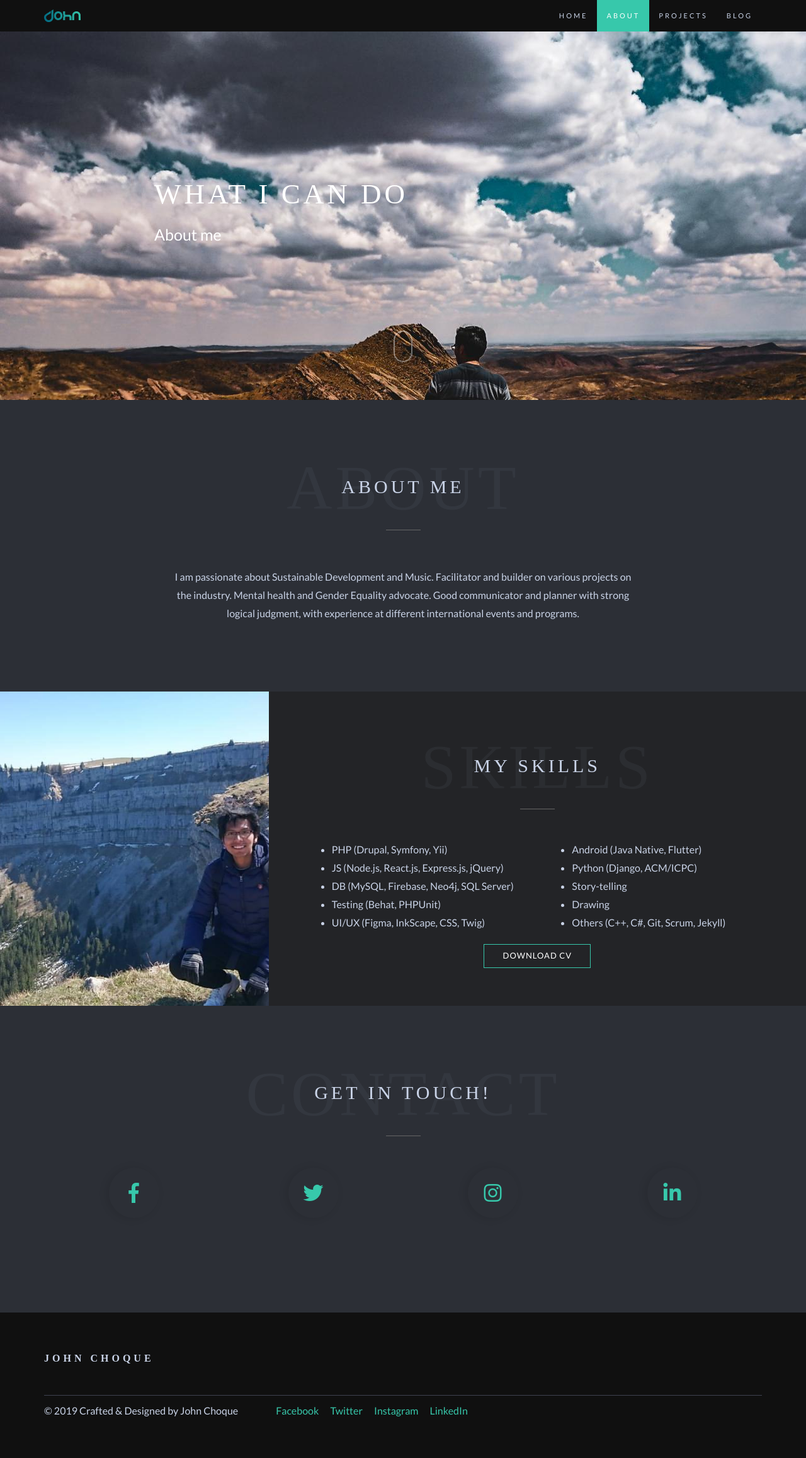
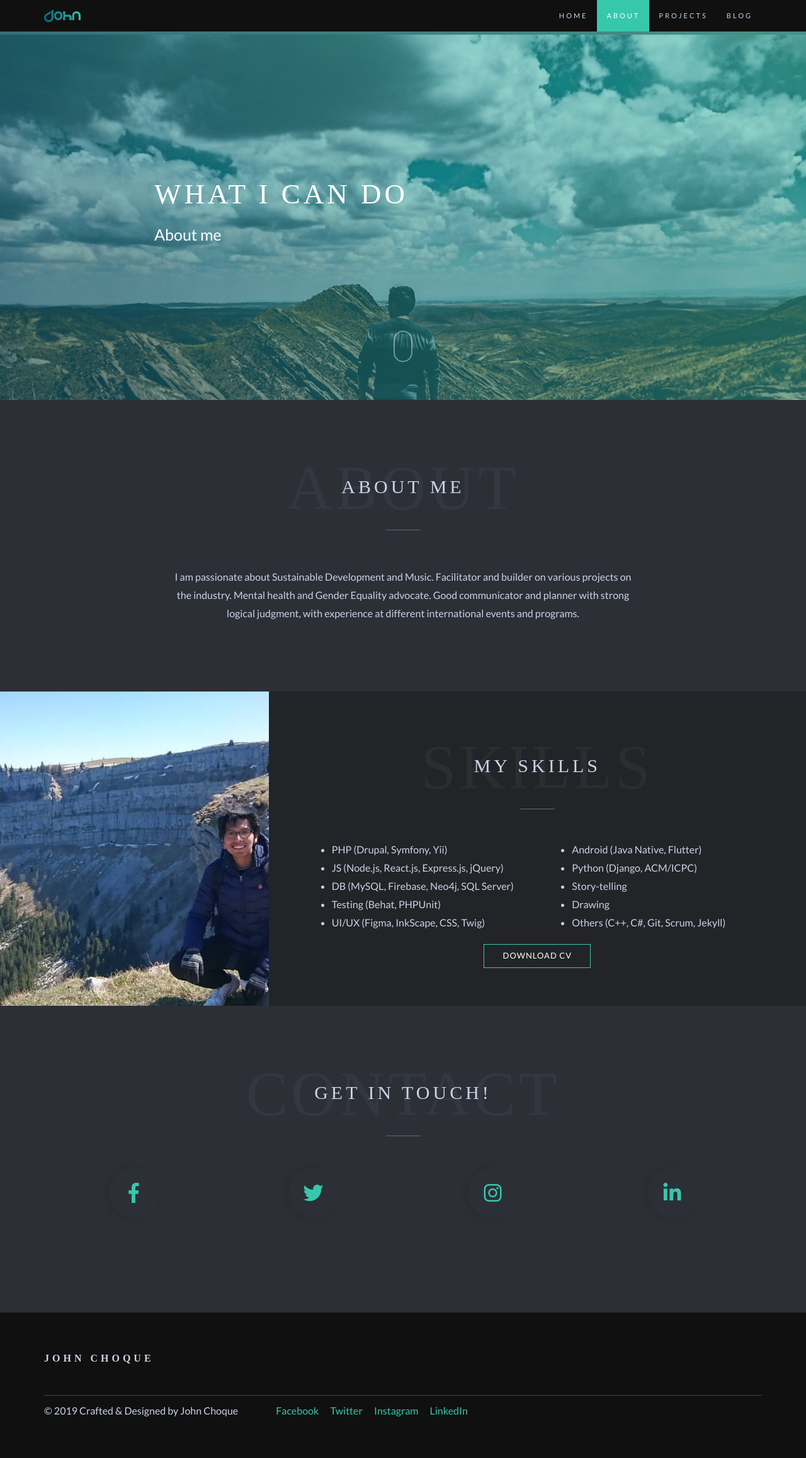
Before and after one commit to thethoughtfulmillennial/thethoughtfulmillennial.github.io, a Jekyll site: the page built from about.html, in a window 1280 px wide. Shown: the whole page at 63% size. Built offline with Jekyll 4.4.1, drawn with Linux system fonts in a browser that asks for light colours; some web fonts are replaced; a script that is not in the unit is left out.

Commit message:
Fixing header for about.

```diff
--- a/about.html
+++ b/about.html
@@ -6,7 +6,7 @@
 
 <!-- Hero start -->
 
-<section class="hero-header module-image js-height-full" style="background: url('../assets/images/header__about.jpg') no-repeat fixed #5b5963">
+<section id="home" class="hero-header module-image js-height-full" style="background: url('../assets/images/header__about.jpg') no-repeat fixed #5b5963">
 	<div class="intro">
 		<h1>What I can do</h1>
 		<div class="who-creates">About me</div>
--- a/assets/css/style.css
+++ b/assets/css/style.css
@@ -510,7 +510,6 @@
 /* ---------------------------------------------- */
 
 #home {
-	background: url("../images/home2.jpg");
 	background-color: #5b5963;
 	background-attachment: fixed;
 	background-repeat: no-repeat;
@@ -1744,8 +1743,8 @@
 .hero-header {
 	padding: 0;
 	position: relative;
-	-webkit-background-size: cover;
-	   -moz-background-size: cover;
-	     -o-background-size: cover;
-	        background-size: cover;
-}
+	-webkit-background-size: cover !important;
+	   -moz-background-size: cover !important;
+	     -o-background-size: cover !important;
+	        background-size: cover !important;
+}
--- a/index.html
+++ b/index.html
@@ -98,7 +98,7 @@
 	<div class="container">
 		<div class="module-header">
 			<h2 class="module-title">What I've done
-				<span>My projects</span>
+				<span>Projects</span>
 			</h2>
 			<div class="module-line"></div>
 		</div>
@@ -140,7 +140,7 @@
 
 		<div class="module-header">
 			<h2 class="module-title">My latest blog posts
-				<span>My blog</span>
+				<span>Blog</span>
 			</h2>
 			<div class="module-line"></div>
 		</div>
```
